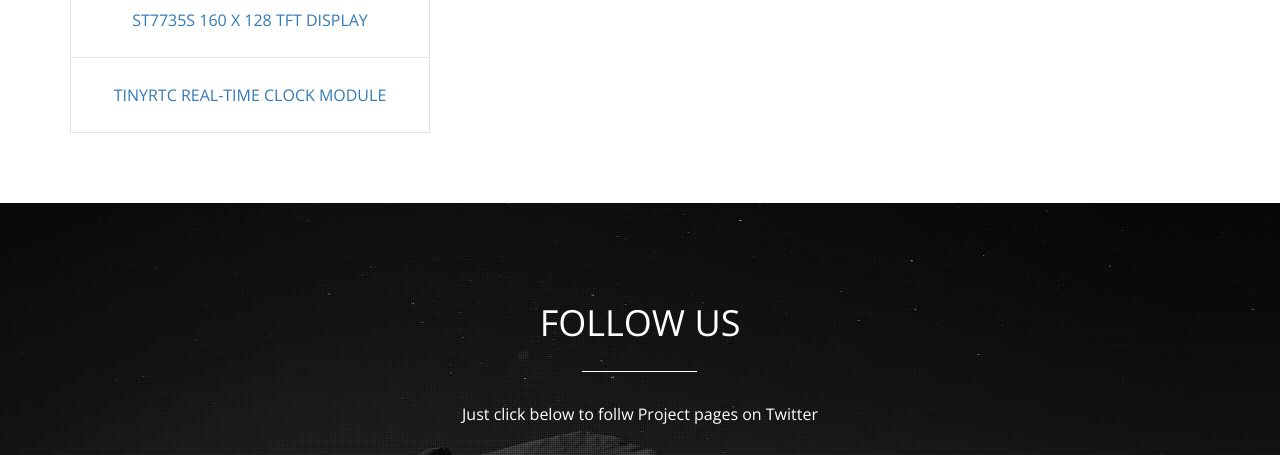
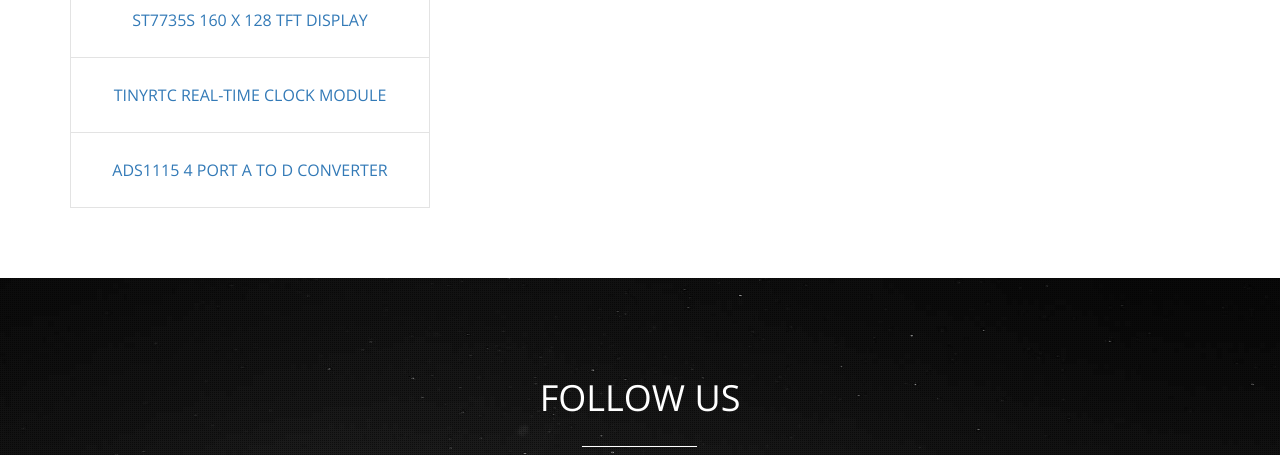
Before and after one commit to AnthonyKNorman/AnthonyKNorman.github.io, a plain HTML site: page index.html in a window 1280 px wide. Shown: the part 1298-1753 px from the top of the page. Drawn offline with nearby package versions, Linux system fonts and the light colour scheme; some packages are replaced by stand-ins of ours.

Commit message:
Update index.html

```diff
--- a/index.html
+++ b/index.html
@@ -437,6 +437,7 @@
 									<li><a href="https://github.com/AnthonyKNorman/MicroPython_SSD1306" target="_blank" >SSD1306 OLED 128x64 display</a></li>
 									<li><a href="https://github.com/AnthonyKNorman/MicroPython_ST7735S" target="_blank" >ST7735S 160 x 128 TFT Display</a></li>
 									<li><a href="https://github.com/AnthonyKNorman/Micropython_TinyRTC" target="_blank" >TinyRTC Real-time Clock Module</a></li>
+									<li><a href="https://github.com/AnthonyKNorman/Micropython_ADS1115" target="_blank" >ADS1115 4 Port A to D Converter</a></li>
 								</ul>
 							</div>
 						</div>
```
